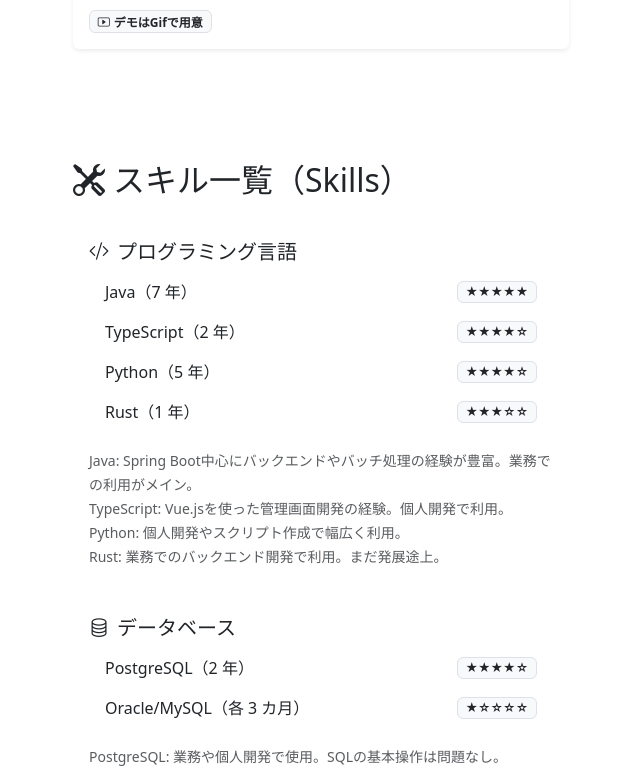
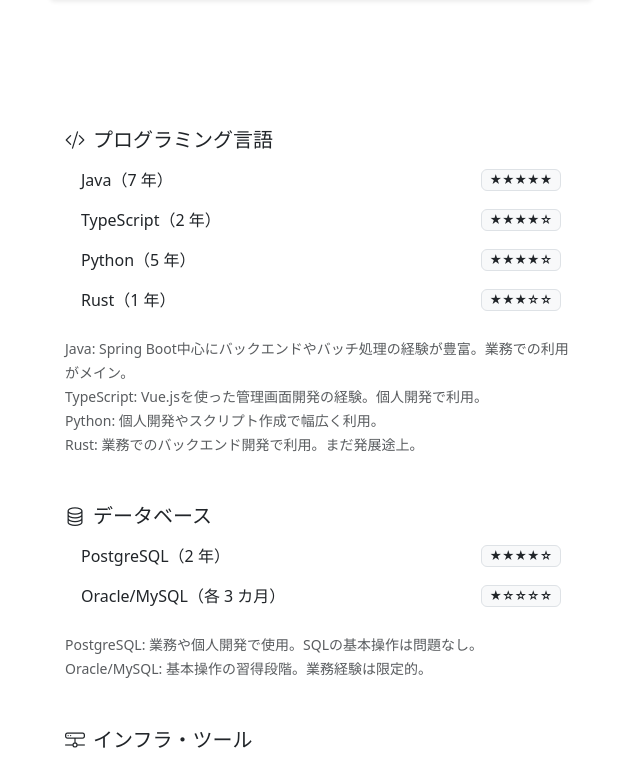
Before and after one commit to taka-onigiri-dev/my-portfolio, a Vue app: page / in a window 1280 px wide. Shown: the part 1188-1957 px from the top of the page, without its empty margins (15-655 px from the left). Built offline with nearby package versions, Linux system fonts and the light colour scheme; the HTML template or start-up script is replaced by a standard one.

Commit message:
デザインの修正

```diff
--- a/src/App.vue
+++ b/src/App.vue
@@ -8,10 +8,10 @@ import Skills from './components/Skills.vue'
 </script>
 
 <template>
-  <div id="app" class="d-flex flex-column min-vh-100">
+  <div id="app" class="d-flex flex-column min-vh-100 bg-white">
     <Header />
-    <main class="flex-grow-1">
-      <div class="container py-4">
+    <main class="flex-grow-1 d-flex flex-column align-items-center justify-content-center">
+      <div class="container-fluid px-0">
         <HeroSection />
         <AboutMe />
         <MyProjects />
--- a/src/components/AboutMe.vue
+++ b/src/components/AboutMe.vue
@@ -1,7 +1,7 @@
 <template>
   <section class="about-me py-5">
-    <div class="container d-flex justify-content-center">
-      <div class="card shadow-sm p-4 w-100 bg-white border-0" style="max-width: 600px">
+    <div class="d-flex justify-content-center align-items-center flex-column">
+      <div class="card shadow-sm p-4 w-100 bg-white border-0 mx-auto" style="max-width: 600px">
         <h2 class="h5 mb-3 text-dark">
           <i class="bi bi-person-lines-fill me-2"></i>自己紹介（About Me）
         </h2>
--- a/src/components/MyProjects.vue
+++ b/src/components/MyProjects.vue
@@ -1,7 +1,7 @@
 <template>
   <section class="my-projects py-5 bg-white">
-    <div class="container d-flex justify-content-center">
-      <div class="card mb-3 shadow-sm w-100 bg-white border-0" style="max-width: 800px">
+    <div class="d-flex justify-content-center align-items-center flex-column">
+      <div class="card mb-3 shadow-sm w-100 bg-white border-0 mx-auto" style="max-width: 800px">
         <div class="card-body">
           <h3 class="h5 card-title text-dark">
             <i class="bi bi-lightbulb me-2"></i>YouTube 字幕 × 生成 AI 語学学習アプリ
@@ -25,9 +25,9 @@
             <li><strong>データベース：</strong>PostgreSQL</li>
             <li><strong>その他技術：</strong>Docker, Nginx</li>
           </ul>
-          <span class="badge bg-light text-dark border">
-            <i class="bi bi-play-btn me-1"></i>デモはGifで用意
-          </span>
+          <span class="badge bg-light text-dark border"
+            ><i class="bi bi-play-btn me-1"></i>デモはGifで用意</span
+          >
         </div>
       </div>
     </div>
--- a/src/components/Skills.vue
+++ b/src/components/Skills.vue
@@ -1,9 +1,8 @@
 <template>
   <section class="skills py-5">
-    <div class="container">
-      <h2 class="h2 mb-4 text-dark"><i class="bi bi-tools me-2"></i>スキル一覧（Skills）</h2>
-      <div class="mb-4">
-        <div class="card mb-3 bg-white border-0">
+    <div class="d-flex justify-content-center align-items-center flex-column">
+      <div class="mb-4 w-100" style="max-width: 800px">
+        <div class="card mb-3 bg-white border-0 mx-auto">
           <div class="card-body">
             <h3 class="h5 text-dark"><i class="bi bi-code-slash me-2"></i>プログラミング言語</h3>
             <ul class="list-group mb-3">
@@ -37,7 +36,7 @@
             >
           </div>
         </div>
-        <div class="card mb-3 bg-white border-0">
+        <div class="card mb-3 bg-white border-0 mx-auto">
           <div class="card-body">
             <h3 class="h5 text-dark"><i class="bi bi-database me-2"></i>データベース</h3>
             <ul class="list-group mb-3">
@@ -58,7 +57,7 @@
             >
           </div>
         </div>
-        <div class="card mb-3 bg-white border-0">
+        <div class="card mb-3 bg-white border-0 mx-auto">
           <div class="card-body">
             <h3 class="h5 text-dark"><i class="bi bi-hdd-network me-2"></i>インフラ・ツール</h3>
             <ul class="list-group mb-3">
@@ -79,7 +78,7 @@
             >
           </div>
         </div>
-        <div class="card mb-3 bg-white border-0">
+        <div class="card mb-3 bg-white border-0 mx-auto">
           <div class="card-body">
             <h3 class="h5 text-dark"><i class="bi bi-translate me-2"></i>言語能力</h3>
             <div class="mb-3">
```
